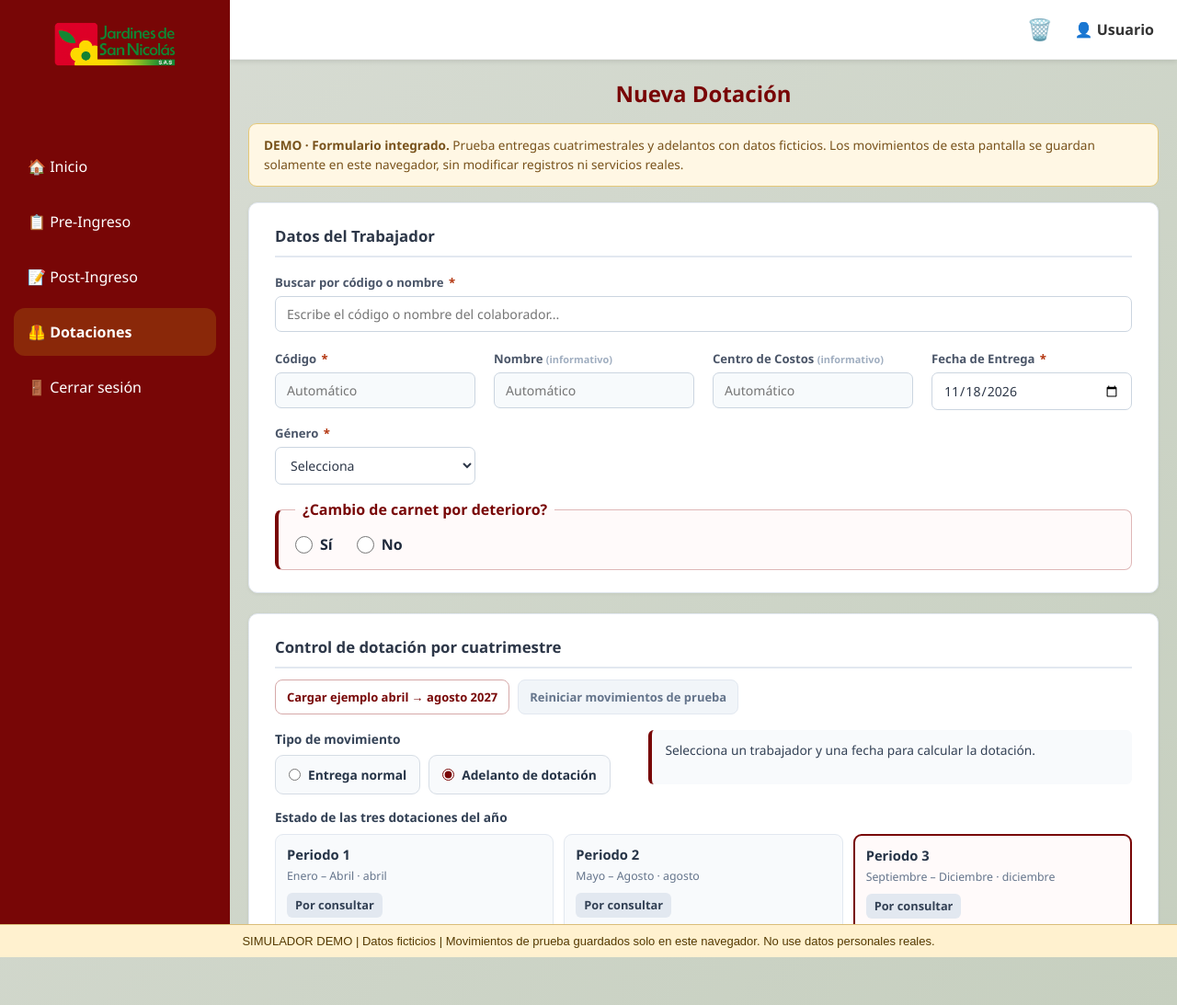
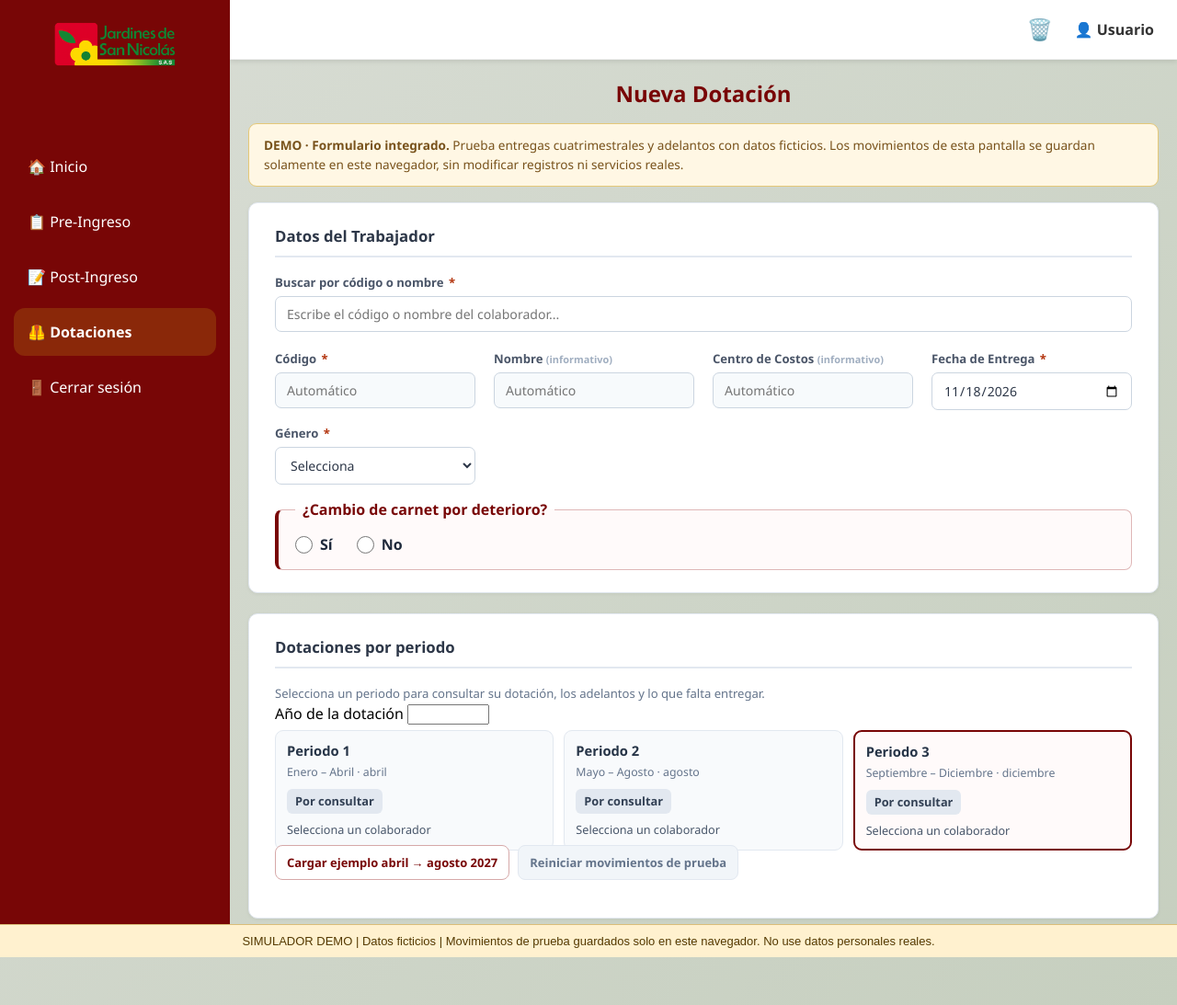
Before and after one commit to Sebastian1047/Gestion-humana, a PHP site: page /View/NuevaDotacion.php in a window 1280 px wide. Shown: the whole page at 92% size. Run offline with PHP 8.4, Linux system fonts and the light colour scheme; the visitor is signed in with stand-in values (Sample User, id 1).

Commit message:
ux(demo): convertir periodos en navegación de consulta y registro en Nueva Dotación

```diff
--- a/View/NuevaDotacion.php
+++ b/View/NuevaDotacion.php
@@ -126,38 +126,60 @@ $pagina_actual = basename($_SERVER['PHP_SELF']);
                         </fieldset>
                     </div>
 
-                    <!-- ========== CONTROL POR PERIODO Y ADELANTOS ========== -->
+                    <!-- ========== PERIODOS: PRIMERO CONSULTAR, DESPUES REGISTRAR ========== -->
                     <section class="card-seccion nd-periodo-panel" aria-labelledby="nd-titulo-control">
-                        <h3 class="seccion-titulo" id="nd-titulo-control">Control de dotación por cuatrimestre</h3>
+                        <div class="nd-seccion-cabecera">
+                            <div>
+                                <h3 class="seccion-titulo" id="nd-titulo-control">Dotaciones por periodo</h3>
+                                <p class="nd-hint">Selecciona un periodo para consultar su dotación, los adelantos y lo que falta entregar.</p>
+                            </div>
+                            <div class="nd-anio-wrap">
+                                <label for="ndAnioConsulta">Año de la dotación</label>
+                                <input type="number" id="ndAnioConsulta" min="2020" max="2100" step="1" inputmode="numeric" aria-label="Año de la dotación">
+                            </div>
+                        </div>
+                        <div class="cc-resumen nd-periodos-selector" id="ndResumen" aria-label="Elegir uno de los tres cuatrimestres"></div>
                         <div class="nd-demostracion-acciones">
                             <button type="button" class="cc-btn cc-btn-outline" id="ndCargarEjemplo">Cargar ejemplo abril → agosto 2027</button>
                             <button type="button" class="cc-btn cc-btn-texto" id="ndLimpiarDemo">Reiniciar movimientos de prueba</button>
                         </div>
-                        <div class="nd-dos-col">
+                    </section>
+
+                    <section class="card-seccion nd-historial-panel" id="ndHistorialPanel" aria-labelledby="nd-titulo-historial" hidden>
+                        <div class="nd-historial-encabezado">
                             <div>
-                                <label class="nd-label">Tipo de movimiento</label>
-                                <div class="nd-tipos">
-                                    <label><input type="radio" name="nd_tipo" value="normal" checked> Entrega normal</label>
-                                    <label><input type="radio" name="nd_tipo" value="adelanto"> Adelanto de dotación</label>
-                                </div>
+                                <h3 class="seccion-titulo" id="nd-titulo-historial">Detalle del periodo seleccionado</h3>
+                                <p class="nd-hint" id="ndPeriodoDescripcion"></p>
                             </div>
-                            <div class="nd-destino" id="ndDestino" aria-live="polite">Selecciona un trabajador y una fecha para consultar el periodo.</div>
+                            <button type="button" class="cc-btn cc-btn-texto" id="ndCerrarPeriodo">Cerrar detalle</button>
                         </div>
+                        <div id="ndHistorial" aria-live="polite"></div>
+                        <div id="ndAccionesPeriodo" class="nd-acciones-periodo">
+                            <button type="button" id="ndAccionNormal" class="nd-accion nd-accion-principal">Registrar entrega normal</button>
+                            <button type="button" id="ndAccionAdelanto" class="nd-accion nd-accion-secundaria">Registrar adelanto</button>
+                            <p id="ndRequisitosAcciones" class="nd-ayuda-acciones"></p>
+                        </div>
+                    </section>
+
+                    <section class="card-seccion nd-movimiento-panel" id="ndMovimientoPanel" aria-labelledby="nd-movimiento-titulo" hidden>
+                        <div class="nd-movimiento-encabezado">
+                            <h3 class="seccion-titulo" id="nd-movimiento-titulo">Registrar movimiento</h3>
+                            <button type="button" class="cc-btn cc-btn-texto" id="ndCancelarMovimiento">Cancelar registro</button>
+                        </div>
+                        <div class="nd-tipos" role="group" aria-label="Tipo de movimiento">
+                            <label><input type="radio" name="nd_tipo" value="normal" checked> Entrega normal</label>
+                            <label><input type="radio" name="nd_tipo" value="adelanto"> Adelanto de dotación</label>
+                        </div>
+                        <div class="nd-destino" id="ndDestino"></div>
                         <div id="ndAviso" role="status" aria-live="polite"></div>
-                        <div class="nd-label" style="margin:15px 0 9px;">Estado de las tres dotaciones del año</div>
-                        <div class="cc-resumen" id="ndResumen" aria-live="polite"></div>
                         <div class="nd-concepto">
                             <label for="ndConcepto">Concepto de la entrega o adelanto <span class="requerido">*</span></label>
                             <textarea id="ndConcepto" rows="2" maxlength="400" placeholder="Ej. Entrega ordinaria de agosto, cambio de labor..."></textarea>
                         </div>
-                        <p class="nd-hint">Abril: periodo 1 · Agosto: periodo 2 · Diciembre: periodo 3. Solo se puede adelantar el periodo siguiente. El adelanto puede ser parcial o completo según las prendas seleccionadas.</p>
+                        <p class="nd-hint">Se registra un único movimiento en el historial de la dotación seleccionada. Las prendas ya entregadas no podrán repetirse.</p>
                     </section>
 
-                    <section class="card-seccion nd-historial-panel" aria-labelledby="nd-titulo-historial">
-                        <h3 class="seccion-titulo" id="nd-titulo-historial">Registro principal e historial de movimientos</h3>
-                        <div id="ndHistorial" aria-live="polite"><p class="nd-vacio">Selecciona un colaborador para ver las prendas adelantadas y los movimientos del periodo.</p></div>
-                    </section>
-
+                    <div id="ndPrendasSeccion" hidden>
                     <!-- ========== PRENDAS ENTREGADAS ========== -->
                     <div class="card-seccion">
                         <h3 class="seccion-titulo">Prendas entregadas <small style="font-size:.78rem;font-weight:500;color:#64748b;">(se bloquean los artículos ya recibidos)</small></h3>
@@ -582,7 +604,7 @@ $pagina_actual = basename($_SERVER['PHP_SELF']);
                     </div>
 
                     <!-- ========== BOTONES ========== -->
-                    <div class="botones-wrap">
+                    <div class="botones-wrap" id="ndBotonesRegistro">
                         <button type="submit" class="btn btn-guardar" id="btn-guardar">
                             &#10003; Registrar movimiento DEMO
                         </button>
@@ -590,6 +612,7 @@ $pagina_actual = basename($_SERVER['PHP_SELF']);
                             &#10005; Cancelar
                         </a>
                     </div>
+                    </div><!-- /ndPrendasSeccion: prendas, firmas, observaciones, guardar -->
 
                 </form>
 
@@ -599,7 +622,7 @@ $pagina_actual = basename($_SERVER['PHP_SELF']);
 
     <script src="../JS/ui-common.js"></script>
     <script src="../JS/firma-canvas.js"></script>
-    <script src="../JS/NuevaDotacionPeriodos.js?v=20261118a"></script>
+    <script src="../JS/NuevaDotacionPeriodos.js?v=20261118b"></script>
     <script src="../JS/Script.js"></script>
     <?php include __DIR__ . '/partials/hamburger_script.php'; ?>
 
```
